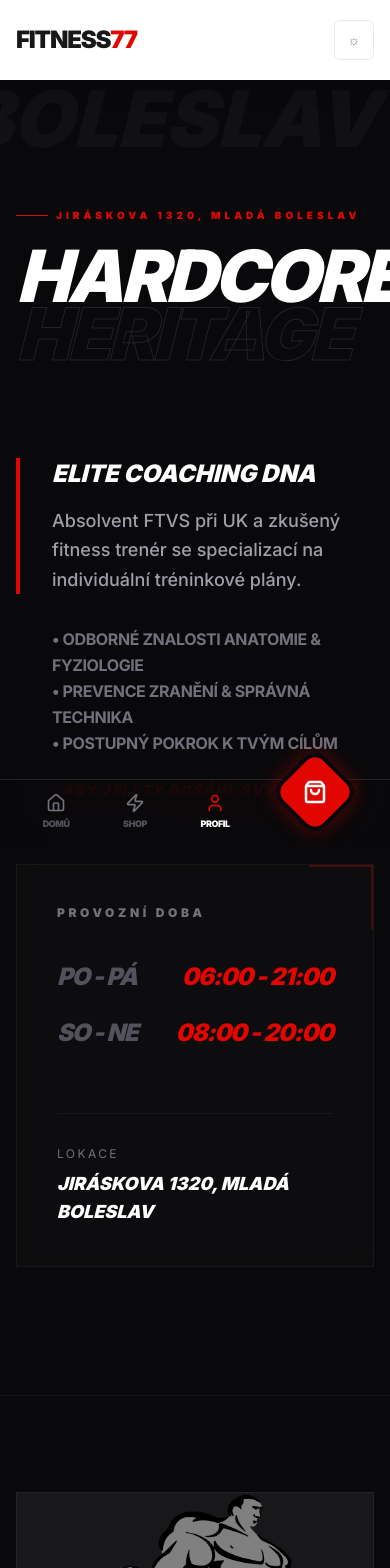
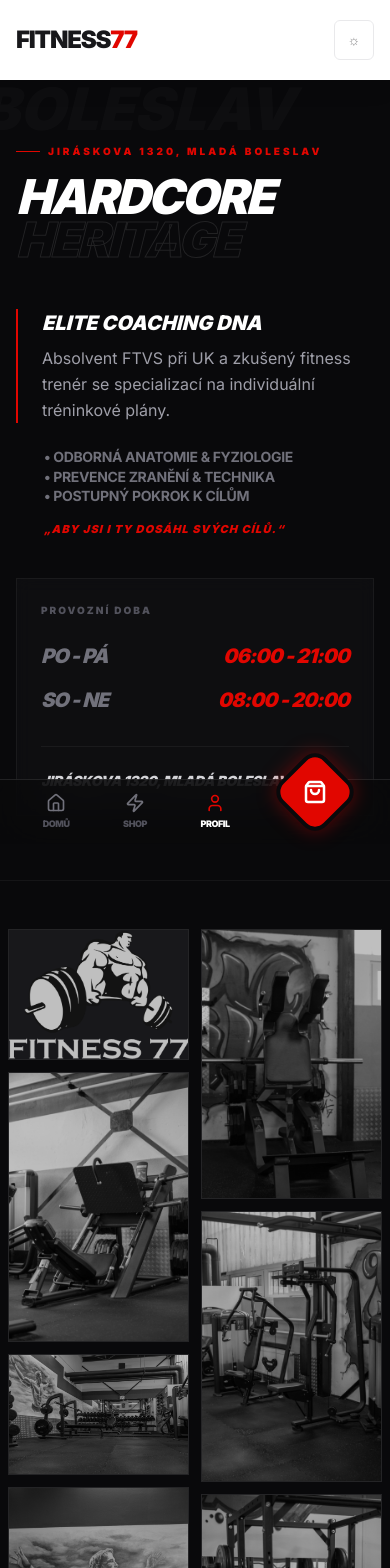
Before and after one commit to hlasbeztvare-code/fitnes77hamacek, a Next.js app: page /gym in a window 390 px wide. Shown: the top 1568 px of the page. Built offline with nearby package versions, Linux system fonts and the light colour scheme.

Commit message:
style: downsized everything for a tighter, more professional feel

```diff
--- a/src/app/gym/page.tsx
+++ b/src/app/gym/page.tsx
@@ -13,62 +13,57 @@ export default async function GymPage() {
   } catch (e) {}
 
   return (
-    <main className="bg-zinc-950 min-h-screen text-white pb-32 selection:bg-[#E10600]">
-      {/* SECTION 1: HERO & CORE DNA */}
-      <section className="relative py-32 px-4 border-b border-white/5 overflow-hidden">
-        <div className="absolute top-0 left-0 w-full h-full opacity-[0.03] pointer-events-none italic font-black text-[20vw] leading-none select-none -translate-x-10 uppercase">BOLESLAV</div>
+    <main className="bg-zinc-950 min-h-screen text-white pb-20 selection:bg-[#E10600]">
+      {/* SECTION 1: HERO & CORE DNA (Zmenšeno) */}
+      <section className="relative py-16 md:py-24 px-4 border-b border-white/5 overflow-hidden">
+        <div className="absolute top-0 left-0 w-full h-full opacity-[0.02] pointer-events-none italic font-black text-[15vw] leading-none select-none -translate-x-5 uppercase">BOLESLAV</div>
 
-        <div className="max-w-6xl mx-auto relative z-10">
+        <div className="max-w-5xl mx-auto relative z-10">
           <Reveal>
-            <span className="text-[#E10600] font-black uppercase tracking-[0.4em] text-[10px] flex items-center gap-2">
-              <span className="w-8 h-[1px] bg-[#E10600]" /> Jiráskova 1320, Mladá Boleslav
+            <span className="text-[#E10600] font-black uppercase tracking-[0.3em] text-[10px] flex items-center gap-2">
+              <span className="w-6 h-[1px] bg-[#E10600]" /> Jiráskova 1320, Mladá Boleslav
             </span>
-            <h1 className="text-7xl md:text-[10rem] font-black uppercase italic mt-6 mb-16 leading-[0.8] tracking-tighter">
+            <h1 className="text-5xl md:text-7xl font-black uppercase italic mt-4 mb-10 leading-[0.9] tracking-tighter">
               HARDCORE <br/><span style={{ WebkitTextStroke: '1px rgba(255,255,255,0.1)', color: 'transparent' }}>HERITAGE</span>
             </h1>
 
-            <div className="grid md:grid-cols-2 gap-16 mt-24">
-              {/* LEVÝ SLOUPEC: BIO TRENÉRA (Rozsekaný) */}
-              <div className="space-y-8">
-                <div className="border-l-4 border-[#E10600] pl-8">
-                  <h2 className="text-2xl font-black uppercase italic mb-4">Elite Coaching DNA</h2>
-                  <p className="text-zinc-400 text-lg leading-relaxed font-medium">
+            <div className="grid md:grid-cols-2 gap-10 mt-12">
+              <div className="space-y-6">
+                <div className="border-l-2 border-[#E10600] pl-6">
+                  <h2 className="text-xl font-black uppercase italic mb-2">Elite Coaching DNA</h2>
+                  <p className="text-zinc-400 text-base leading-relaxed">
                     Absolvent FTVS při UK a zkušený fitness trenér se specializací na individuální tréninkové plány.
                   </p>
                 </div>
 
-                <div className="pl-9 space-y-4">
-                  <p className="text-zinc-500 text-base leading-relaxed uppercase font-bold tracking-tight">
-                    • Odborné znalosti anatomie & fyziologie<br/>
-                    • Prevence zranění & správná technika<br/>
-                    • Postupný pokrok k tvým cílům
+                <div className="pl-7 space-y-2">
+                  <p className="text-zinc-500 text-sm uppercase font-bold tracking-tight leading-snug">
+                    • Odborná anatomie & fyziologie<br/>
+                    • Prevence zranění & technika<br/>
+                    • Postupný pokrok k cílům
                   </p>
-                  <p className="text-[#E10600] font-black uppercase tracking-widest text-sm italic mt-6">
+                  <p className="text-[#E10600] font-black uppercase tracking-widest text-[11px] italic mt-4">
                     „Aby jsi i TY dosáhl svých cílů.“
                   </p>
                 </div>
               </div>
 
-              {/* PRAVÝ SLOUPEC: INFO BOX (Otevíračka & Adresa) */}
-              <div className="bg-zinc-900/30 p-10 border border-white/5 backdrop-blur-sm relative">
-                <div className="absolute top-0 right-0 w-16 h-16 border-t-2 border-r-2 border-[#E10600]/30" />
+              <div className="bg-zinc-900/40 p-6 border border-white/5 backdrop-blur-sm relative max-w-sm">
+                <h3 className="text-zinc-600 text-[10px] tracking-[0.2em] mb-6 uppercase font-black">Provozní doba</h3>
 
-                <h3 className="text-zinc-500 text-xs tracking-[0.3em] mb-10 uppercase font-black">Provozní doba</h3>
-
-                <div className="space-y-6 uppercase font-black tracking-tighter italic text-2xl">
+                <div className="space-y-4 uppercase font-black tracking-tighter italic text-xl">
                   <div className="flex justify-between items-center group">
-                    <span className="text-zinc-600 group-hover:text-white transition-colors">PO - PÁ</span>
+                    <span className="text-zinc-500 group-hover:text-white transition-colors">PO - PÁ</span>
                     <span className="text-[#E10600]">06:00 - 21:00</span>
                   </div>
                   <div className="flex justify-between items-center group">
-                    <span className="text-zinc-600 group-hover:text-white transition-colors">SO - NE</span>
+                    <span className="text-zinc-500 group-hover:text-white transition-colors">SO - NE</span>
                     <span className="text-[#E10600]">08:00 - 20:00</span>
                   </div>
                 </div>
 
-                <div className="mt-16 pt-8 border-t border-white/5">
-                  <p className="text-xs text-zinc-500 tracking-[0.2em] mb-2 uppercase">Lokace</p>
-                  <p className="text-lg font-black italic uppercase">Jiráskova 1320, Mladá Boleslav</p>
+                <div className="mt-8 pt-6 border-t border-white/5">
+                  <p className="text-sm font-black italic uppercase text-zinc-300 tracking-tight">Jiráskova 1320, Mladá Boleslav</p>
                 </div>
               </div>
             </div>
@@ -76,25 +71,25 @@ export default async function GymPage() {
         </div>
       </section>
 
-      {/* SECTION 2: GALLERY GRID (40+ fotek) */}
-      <section className="px-4 py-24">
-        <div className="max-w-[1800px] mx-auto columns-1 md:columns-2 lg:columns-3 xl:columns-4 gap-6 space-y-6">
+      {/* SECTION 2: COMPACT GALLERY GRID */}
+      <section className="px-2 py-12">
+        <div className="max-w-6xl mx-auto columns-2 md:columns-3 lg:columns-4 gap-3 space-y-3">
           {galleryFiles.map((file, i) => (
             <Reveal key={file} delay={i * 0.01}>
-              <div className="relative group overflow-hidden border border-white/5 bg-zinc-900 hover:border-[#E10600]/40 transition-all duration-700">
-                <img src={`/images/gym/gallery/${file}`} alt={`F77 DNA ${i}`} className="w-full h-auto grayscale contrast-125 brightness-50 group-hover:grayscale-0 group-hover:brightness-100 group-hover:scale-[1.05] transition-all duration-1000" loading="lazy" />
+              <div className="relative group overflow-hidden border border-white/5 bg-zinc-900 transition-all duration-500">
+                <img src={`/images/gym/gallery/${file}`} alt={`F77 DNA ${i}`} className="w-full h-auto grayscale brightness-75 group-hover:grayscale-0 group-hover:brightness-100 transition-all duration-700" loading="lazy" />
               </div>
             </Reveal>
           ))}
         </div>
       </section>
 
-      {/* SECTION 3: ALPHA CONVERSION */}
-      <section className="py-40 text-center px-4">
+      {/* SECTION 3: COMPACT ALPHA CONVERSION */}
+      <section className="py-20 text-center px-4">
         <Reveal>
-          <span className="text-zinc-600 font-black uppercase tracking-widest text-xs">Nejlépe vybavené fitness v MB</span>
-          <h2 className="text-6xl md:text-9xl font-black uppercase italic mt-4 mb-12 tracking-tighter">VYBAVENÍ <span className="text-[#E10600]">ELITE</span></h2>
-          <a href="/supplements" className="bg-[#E10600] text-white px-20 py-8 font-black uppercase italic text-3xl transition-all hover:bg-white hover:text-black hover:-skew-x-6 inline-block">KOUPIT SUPLEMENTY</a>
+          <span className="text-zinc-600 font-black uppercase tracking-widest text-[10px]">Nejlépe vybavené fitness v MB</span>
+          <h2 className="text-4xl md:text-5xl font-black uppercase italic mt-3 mb-10 tracking-tighter">VYBAVENÍ <span className="text-[#E10600]">ELITE</span></h2>
+          <a href="/supplements" className="bg-[#E10600] text-white px-10 py-5 font-black uppercase italic text-xl transition-all hover:bg-white hover:text-black hover:-skew-x-3 inline-block">KOUPIT SUPLEMENTY</a>
         </Reveal>
       </section>
     </main>
```
